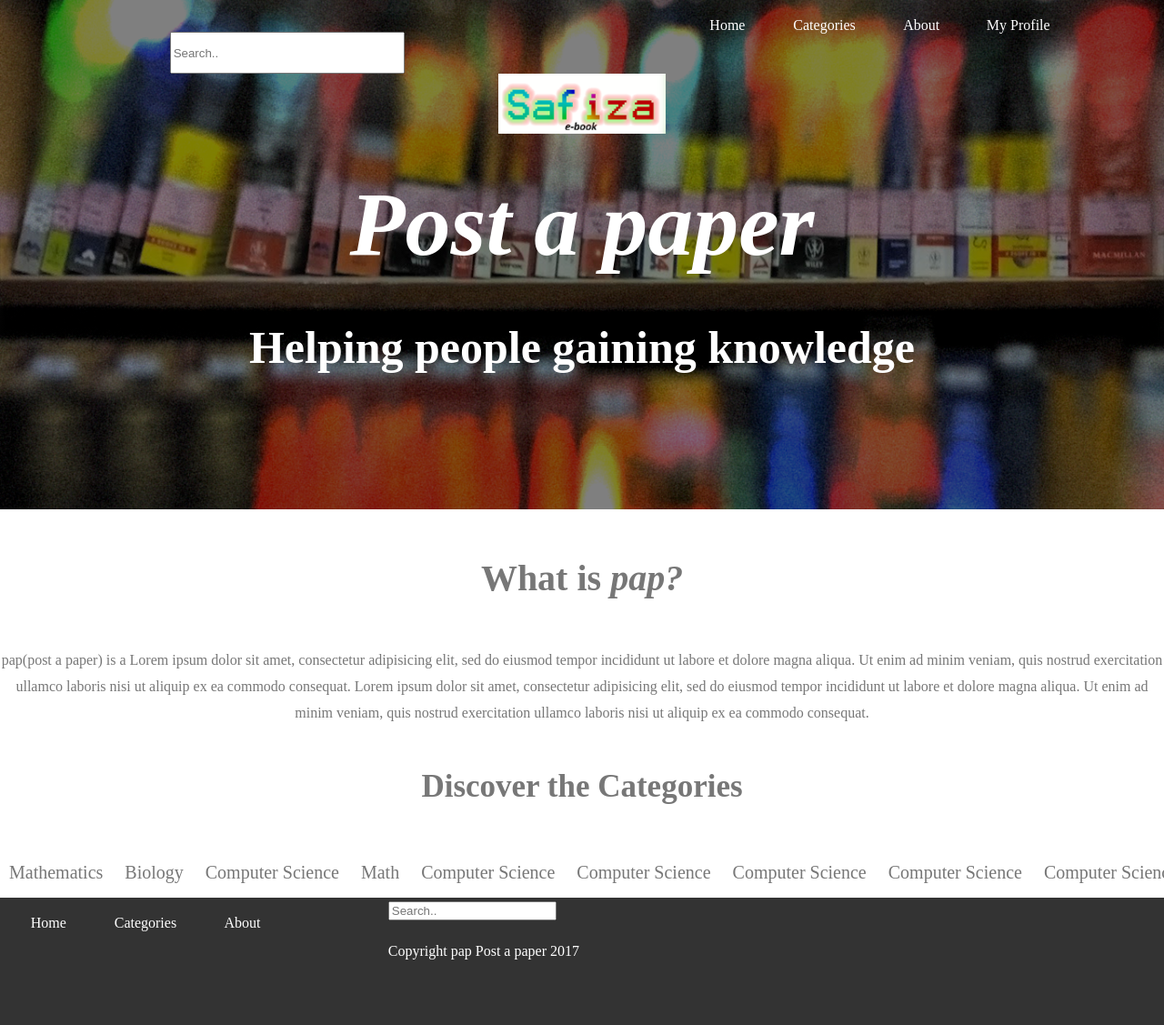
After one commit to faizinahsan/praktikum1, a PHP site: page /home.php in a window 1280 px wide. The commit adds this page. Shown: the whole page at 91% size. Run offline with PHP 8.4, Linux system fonts and the light colour scheme; some libraries are stand-ins or nearby versions.

Commit message:
Mengganti PHP

```diff
--- a/src/HalamanDetailBuku.html
+++ b/src/HalamanDetailBuku.php
@@ -11,7 +11,7 @@
 		<ul>
 			<li class="col-1 logoClass"><img src="img/logo.png" alt="Logo"></li>
 		    <li class="col-3 searchBar" style="float: left;">
-		    	<input type="text" name="search" placeholder="Search.."">
+		    	<input type="text" name="search" placeholder="Search..">
 		    </li>
 		    <li class="col-2"><a href="#home">Home</a></li>
 		    <li class="col-2"><a href="#categoriesNav">Categories</a></li>
--- a/src/css/style.css
+++ b/src/css/style.css
@@ -181,8 +181,17 @@ body, html {
     padding-right: 50px;
 }
 /*Button*/
-.tombol{
 
+
+#tombol{
+	background:none!important;
+    color:inherit;
+    border:none;
+    padding:0!important;
+    font: inherit;
+    cursor: pointer;
+	font-size: 125%;
+	margin: 10px;
 }
 .wishlist {
     position: relative;
--- /dev/null
+++ b/src/home.php
@@ -0,0 +1,69 @@
+<!DOCTYPE html>
+<html>
+<head>
+	<title>Home Page</title>
+	<meta charset="utf-8">
+	<link rel="stylesheet" type="text/css" href="css/style.css">
+	<link rel="stylesheet" type="text/css" href="css/grid.css">
+	<meta name="viewport" content="width=device-width, initial-scale=1">
+	<script src="https://ajax.googleapis.com/ajax/libs/jquery/3.2.1/jquery.min.js"></script>
+</head>
+<body>
+		<!-- First Parallax Image with Logo Text -->
+	<div class="bgimg-1 w3-display-container w3-opacity-min" id="home">
+		<!-- Navigasi Bar -->
+		<div class="navbarHome">
+			<ul>
+			    <li class="col-7 searchBar" style="float: left;">
+			    	<input type="text" name="search" placeholder="Search..">
+			    </li>
+			    <li class="col-1"><a href="home.php">Home</a></li>
+			    <li class="col-1"><a href="kategori.php">Categories</a></li>
+			    <li class="col-1"><a href="about.php">About</a></li>
+			    <li class="col-1"><a href="myprofile.php">My Profile</a></li>
+			</ul>
+		</div>
+		<div class="logoPap">
+			<img src="img\logo.png">
+			<h1><b><i>Post a paper</i></b></h1>
+			<h2><b>Helping people gaining knowledge</b></h2>
+		</div>
+	</div>
+	<div class="info">
+		<h3 style="font-size: 40px;">What is <i>pap?</i></h3>
+		<p>pap(post a paper) is a Lorem ipsum dolor sit amet, consectetur adipisicing elit, sed do eiusmod tempor incididunt ut labore et dolore magna aliqua. Ut enim ad minim veniam, quis nostrud exercitation ullamco laboris nisi ut aliquip ex ea commodo consequat. Lorem ipsum dolor sit amet, consectetur adipisicing elit, sed do eiusmod tempor incididunt ut labore et dolore magna aliqua. Ut enim ad minim veniam, quis nostrud exercitation ullamco laboris nisi ut aliquip ex ea commodo consequat.</p>
+	</div>
+	<!-- Categories Below -->
+	<div class="Categories" style="text-align: center;">
+		<h3 style="font-size: 35px;"><b>Discover the Categories</b></h3>
+		<div class="catBelow">
+			<form action="HalamanDetailBuku.php" method="post">
+				<input type="submit" name="test" id="tombol" value="Mathematics"/>
+				<input type="submit" name="test" id="tombol" value="Biology"/>
+				<input type="submit" name="test" id="tombol" value="Computer Science"/>
+				<input type="submit" name="test" id="tombol" value="Math"/>
+				<input type="submit" name="test" id="tombol" value="Computer Science"/>
+				<input type="submit" name="test" id="tombol" value="Computer Science"/>
+				<input type="submit" name="test" id="tombol" value="Computer Science"/>
+				<input type="submit" name="test" id="tombol" value="Computer Science"/>
+				<input type="submit" name="test" id="tombol" value="Computer Science"/>
+				<input type="submit" name="test" id="tombol" value="Computer Science"/>
+				<input type="submit" name="test" id="tombol" value="Computer Science"/>
+				<input type="submit" name="test" id="tombol" value="Computer Science"/>
+			</form>
+		</div>
+	</div>
+	<div class="footer">
+		<ul>
+			<li class="col-1"><a href="home.php">Home</a></li>
+			<li class="col-1"><a href="kategoti.php">Categories</a></li>
+			<li class="col-1"><a href="about.php">About</a></li>
+			<li class="col-8 searchBarBelow" style="float: right;">
+				<input type="text" name="search" placeholder="Search..">
+				<br>
+				<p>Copyright pap Post a paper 2017</p>
+			</li>
+		</ul>
+	</div>
+</body>
+</html>
```
Also changed, not shown: src/home.html (deleted, +0 -76 lines), src/kategori.php (renamed from src/kategori.html, +5 -5 lines), src/Login.php (renamed from src/Login.html), src/Signup.php (renamed from src/Signup.html), src/database/Design DB.png.
